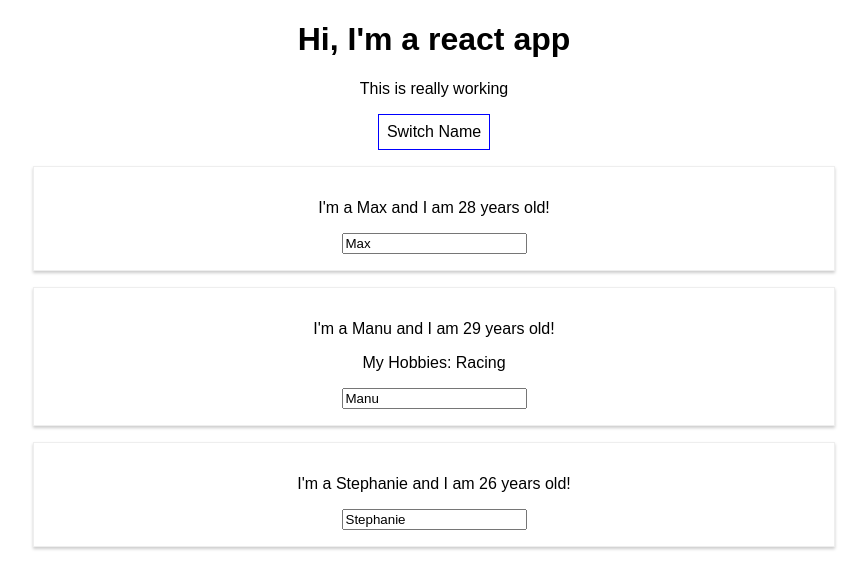
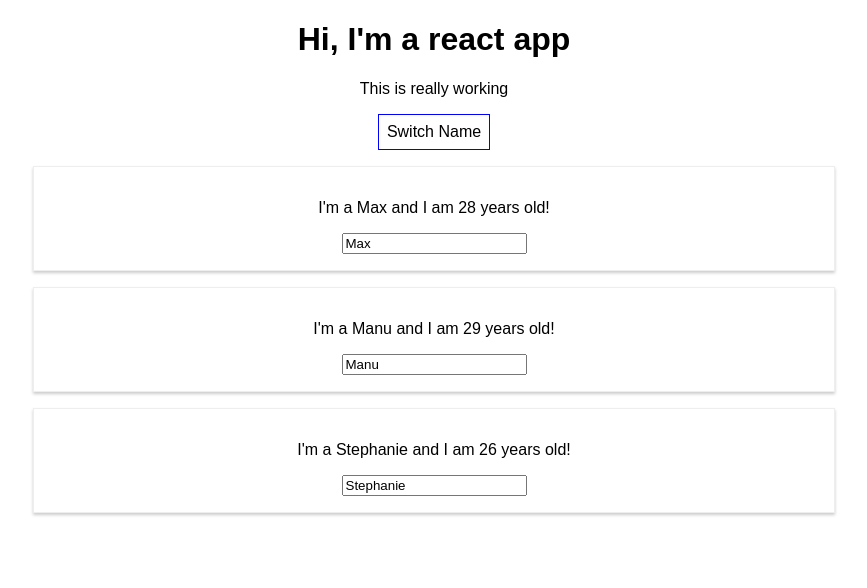
Before and after one commit to soulyana/react-basics, a React (Create React App) app: page / in a window 1280 px wide. Both pictures are taken after a click on the button "Switch Name". Shown: the top 588 px of the page, without its empty margins (206-1073 px from the left). Built offline with nearby package versions, Linux system fonts and the light colour scheme.

Commit message:
lists and state

```diff
--- a/src/App.js
+++ b/src/App.js
@@ -15,20 +15,6 @@
     showPersons: false
   };
 
-  //event handler for onClick
-  switchNameHandler = (newName) => {
-    // console.log('Was clicked');
-    // Replaces old state
-    // DONT DO THIS: this.state.persons[0].name = 'Maximilian';
-    this.setState({
-      persons: [
-        { name: newName, age: 28 },
-        { name: 'Manu', age: 29 },
-        { name: 'Souly', age: 31 }
-      ]
-    });
-  };
-
   // two-way binding
   nameChangedHandler = (event) => {
     this.setState({
@@ -38,6 +24,12 @@
         { name: 'Stephanie', age: 26 }
       ]
     });
+  }
+
+  deletePersonHandler = (personIndex) => {
+    const persons = this.state.persons;
+    persons.splice(personIndex, 1);
+    this.setState({persons: persons});
   }
 
   togglePersonsHandler = () => {
@@ -61,17 +53,12 @@
     if (this.state.showPersons) {
       persons = (
         <div>
-          <Person
-            name={this.state.persons[0].name}
-            age={this.state.persons[0].age} />
-          <Person
-            name={this.state.persons[1].name}
-            age={this.state.persons[1].age}
-            click={this.switchNameHandler.bind(this, 'Max!')}
-            changed={this.nameChangedHandler}>My Hobbies: Racing</Person>
-          <Person
-            name={this.state.persons[2].name}
-            age={this.state.persons[2].age} />
+          {this.state.persons.map((person, index) => {
+            return <Person
+            click={() => this.deletePersonHandler(index)}
+            name={person.name}
+            age={person.age} />
+          })}
         </div>
       );
     }
```
